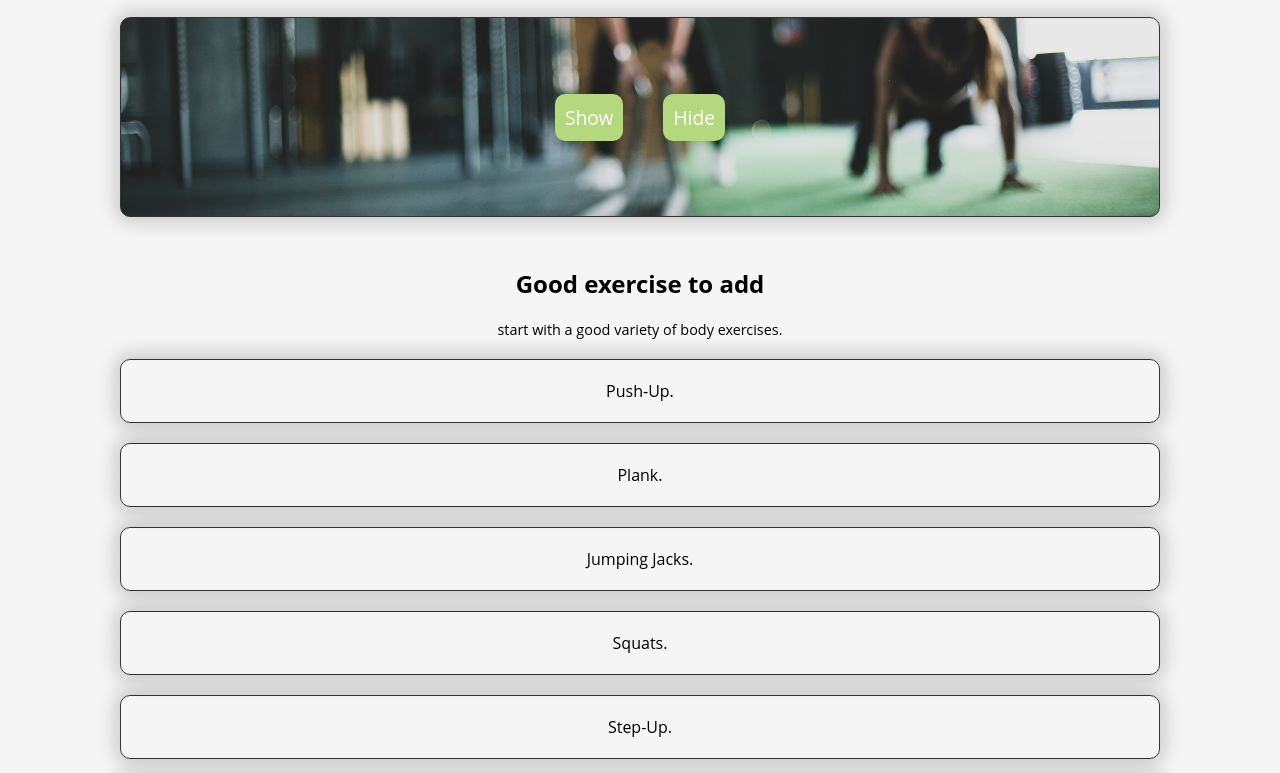
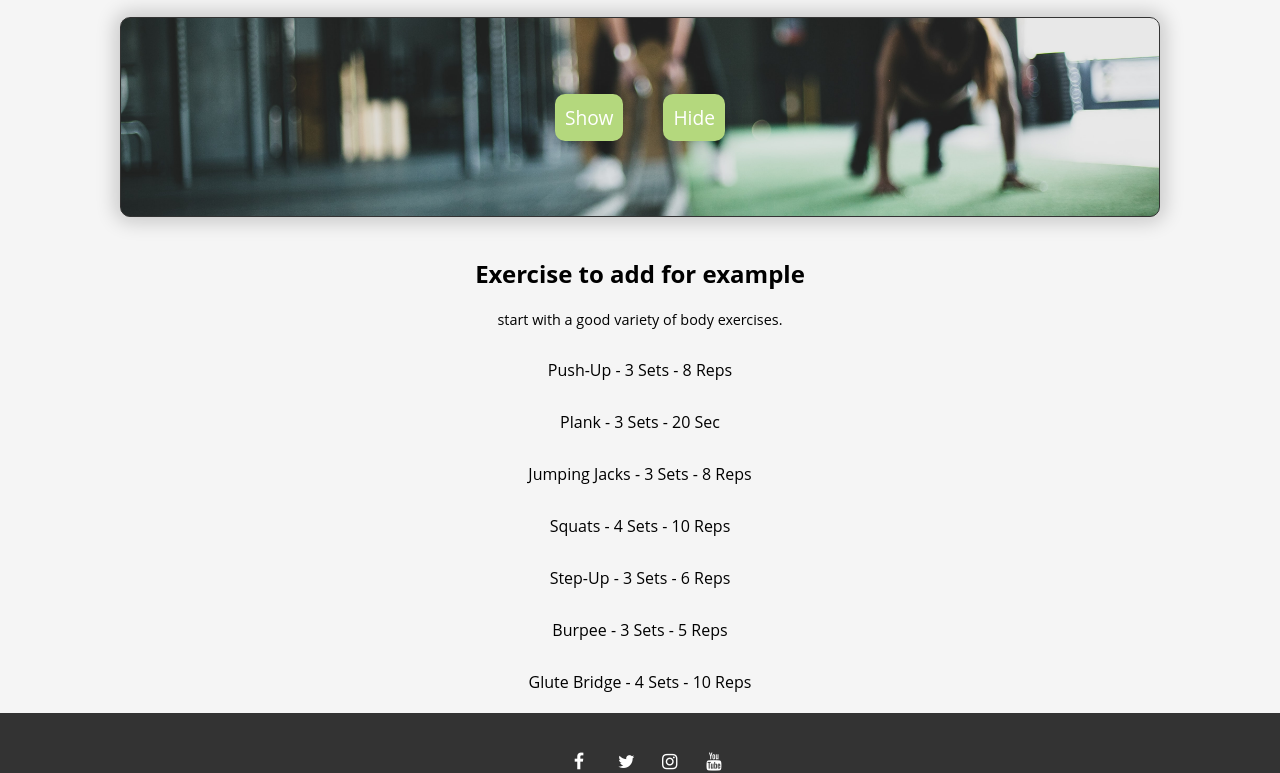
Before and after one commit to jensalindgren/todolist, a plain HTML site: page index.html in a window 1280 px wide. Shown: the part 194-967 px from the top of the page. Drawn offline with Linux system fonts and the light colour scheme.

Commit message:
Remove unused files. Added new lines in README.md.Added new lines in index.html. Added new lines in style.css.

```diff
--- a/assets/css/style.css
+++ b/assets/css/style.css
@@ -42,7 +42,7 @@ h1{
     text-decoration: underline;
 }
 h2{
-    margin-top: 50px;
+    margin-top: 20px;
 }
 h3 {
     font-size: 1rem;
@@ -137,17 +137,20 @@ p {
     box-shadow: 0px 0px 19px 5px rgba(0,0,0,0.19);
 }
 ul{
+    list-style: none;
+}
+li{
+    display: block;
+    margin: 2px;
+    width: 400px;
+    padding: 10px;
+    margin-bottom: 10px;
+}
+.rek{
+    display: flex;
     justify-content: center;
     align-items: center;
     text-align: center;
-    list-style: none;
-}
-li{
-    margin: 20px;
-    padding: 20px;
-    border: #333 solid 1px;
-    border-radius: 10px;
-    box-shadow: 0px 0px 19px 5px rgba(0,0,0,0.19);
 }
 /* Hover effect */
 button:hover {
--- a/assets/js/script.js
+++ b/assets/js/script.js
@@ -75,11 +75,11 @@ window.onload = () => {
 
 // Toggle Button to see the list
 function showElement() {
-  element = document.querySelector('.container',);
+  element = document.querySelector('.container');
   element.style.display = 'block';
 }
 
 function hideElement() {
-  element = document.querySelector('.container',);
+  element = document.querySelector('.container');
   element.style.display = 'none';
 }
--- a/index.html
+++ b/index.html
@@ -39,19 +39,21 @@
       </div>
     </div>
   </section>
+  <section class="rek">
   <div>
-    <h2>Good exercise to add</h2>
+    <h2>Exercise to add for example</h2>
     <p>start with a good variety of body exercises.</p>
     <ul>
-      <li>Push-Up.</li>
-      <li>Plank.</li>
-      <li>Jumping Jacks.</li>
-      <li>Squats.</li>
-      <li>Step-Up.</li>
-      <li>Burpee.</li>
-      <li>Glute Bridge.</li>
+      <li>Push-Up - 3 Sets - 8 Reps</li>
+      <li>Plank - 3 Sets - 20 Sec</li>
+      <li>Jumping Jacks - 3 Sets - 8 Reps</li>
+      <li>Squats - 4 Sets - 10 Reps</li>
+      <li>Step-Up - 3 Sets - 6 Reps</li>
+      <li>Burpee - 3 Sets - 5 Reps</li>
+      <li>Glute Bridge - 4 Sets - 10 Reps</li>
     </ul>
   </div>
+</section>
 </main>
 <!-- Footer -->
 <div class="footer">
```
Also changed, not shown: assets/images/photo.jpg (deleted), assets/images/pic.jpg (deleted), assets/images/pic2.jpg (deleted), 1 other file.
